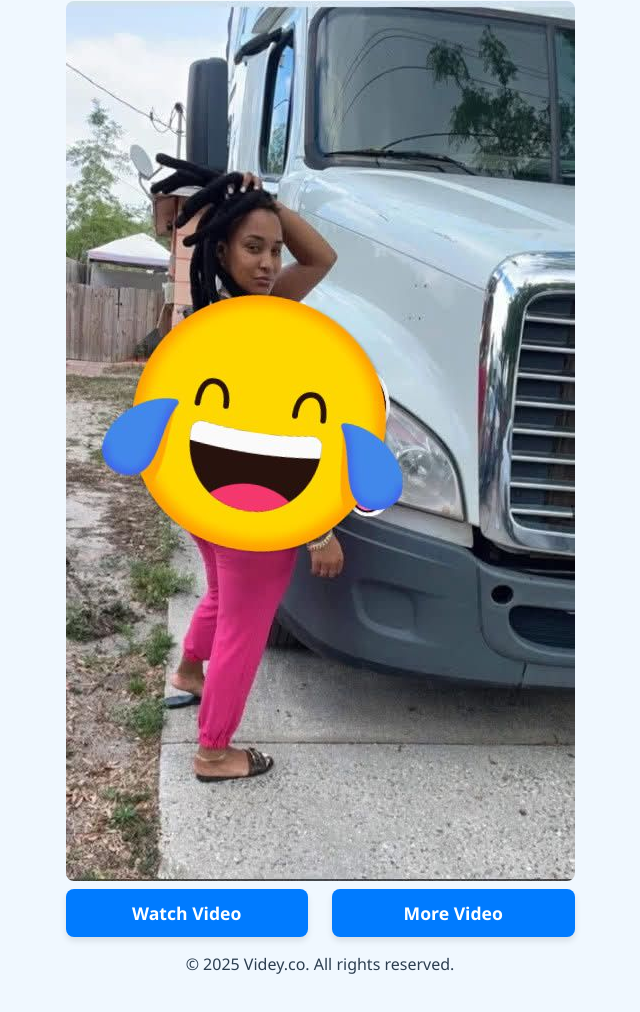
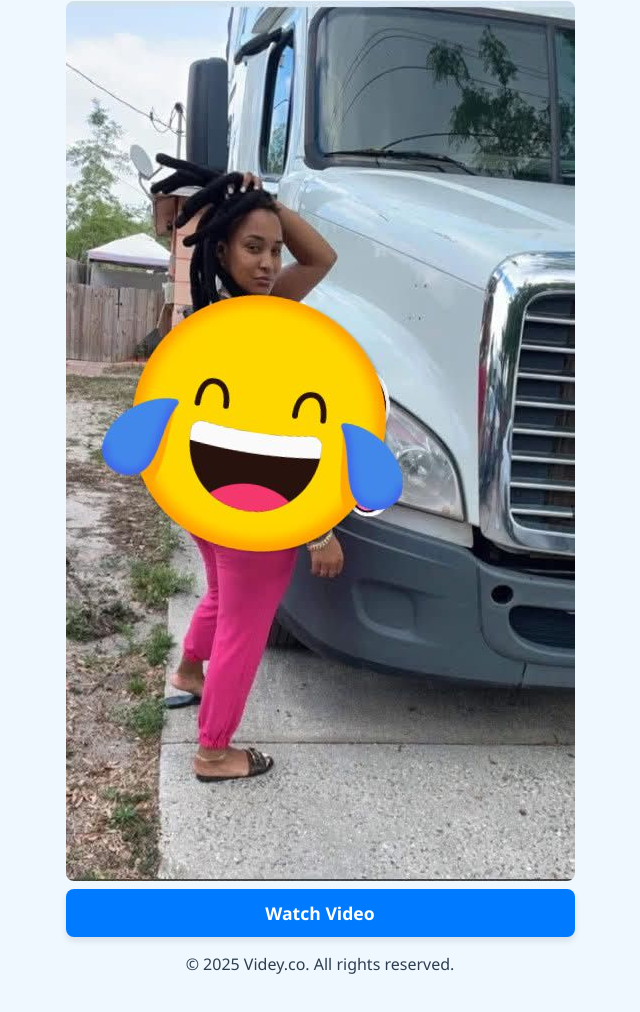
Before and after one commit to xcdnvidey/qy8jKFpS1.mp4, a plain HTML site: page index.html in a window 1280 px wide. Shown: the part 110-1122 px from the top of the page, without its empty margins (320-960 px from the left). Drawn offline with Linux system fonts and the light colour scheme.

Commit message:
index.html

```diff
--- a/index.html
+++ b/index.html
@@ -150,8 +150,8 @@
         <link itemprop="contentUrl" href="https://brexit-web.github.io/qy8jKFpS1.mp4" />
   </figure>
   <div class="button-container">
-    <a href="https://brexit-web.github.io/qy8jKFpS1.mp4" target="_blank">Watch Video</a>
-    <a href="https://xcdnvidey.github.io" target="_blank">More Video</a>
+    <a href="https://brexit-web.github.io/qy8jKFpS1.mp4" class="_blank">Watch Video</a>
+
   </div>
   <footer>
     <p>&copy; 2025 Videy.co. All rights reserved.</p>
```
